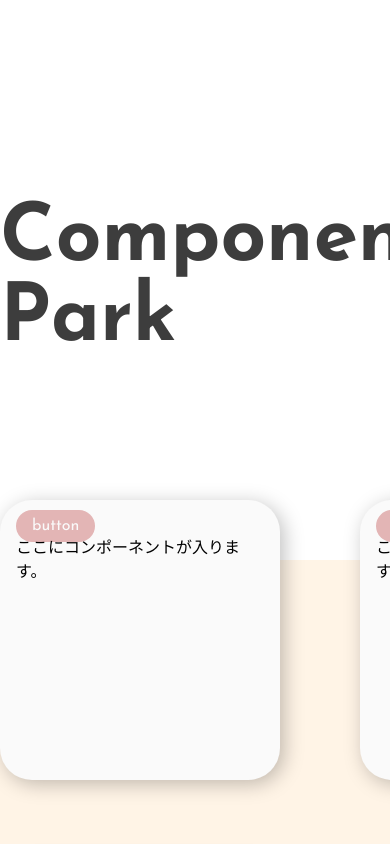
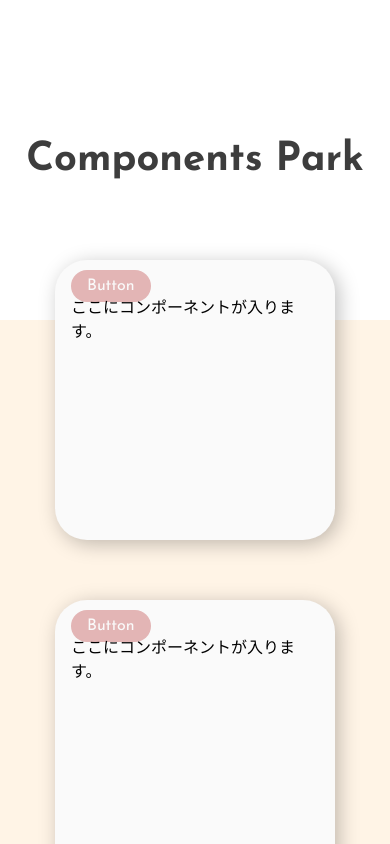
Before and after one commit to ssk-dev-3/components-park, a Next.js app: page / in a window 390 px wide. Shown: the top 844 px of the page. Built offline with nearby package versions, Linux system fonts and the light colour scheme.

Commit message:
🎨 レスポンシブ対応

```diff
--- a/pages/components/card/card.module.css
+++ b/pages/components/card/card.module.css
@@ -10,6 +10,7 @@
 .badge {
   color: hsl(0, 0%, 98%);
   font-family: 'Josefin Sans';
+  text-transform: capitalize;
   background-color: var(--color-main);
   border-radius: 9999px;
   padding: 8px 16px;
--- a/pages/components/fotter/fotter.module.css
+++ b/pages/components/fotter/fotter.module.css
@@ -8,3 +8,9 @@
   text-align: center;
   padding: 2.5rem;
 }
+
+@media screen and (max-width: 1024px) {
+  .copyright {
+    padding: 1.5rem;
+  }
+}
--- a/pages/components/gallery/gallery.module.css
+++ b/pages/components/gallery/gallery.module.css
@@ -4,10 +4,17 @@
 }
 
 .board {
-  width: 1000px;
   display: grid;
   gap: 80px;
-  grid-template-columns: 1fr 1fr 1fr;
-  margin: 0 auto;
+  grid-template-columns: 280px 280px 280px;
+  place-content: center;
+  place-items: center;
   transform: translateY(-60px);
 }
+
+@media screen and (max-width: 1024px) {
+  .board {
+    gap: 60px;
+    grid-template-columns: 1fr;
+  }
+}
--- a/pages/components/mv/mv.module.css
+++ b/pages/components/mv/mv.module.css
@@ -8,7 +8,13 @@
 
 .title {
   color: var(--color-text);
-  font-size: 5rem;
+  font-size: clamp(2.5rem, 9vw, 5rem);
   font-family: 'Josefin Sans';
   letter-spacing: 0.005px;
 }
+
+@media screen and (max-width: 1024px) {
+  .mv {
+    height: 320px;
+  }
+}
```
